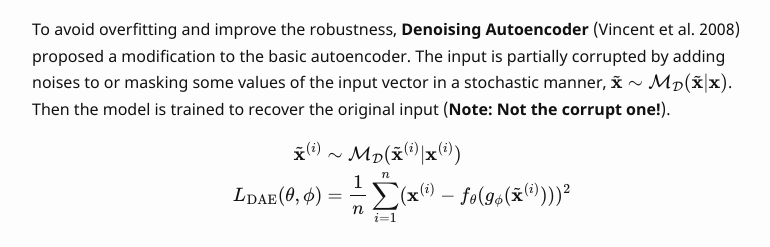
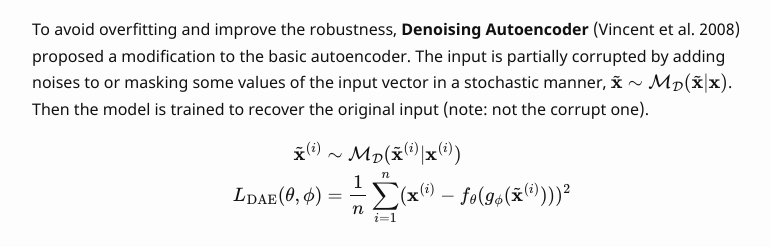
Before and after one commit to lilianweng/lil-log, a Jekyll site: the page built from _posts/2018-08-12-from-autoencoder-to-beta-vae.md, in a window 1280 px wide and 1400 px high, scrolled down 2630 px. Shown: the part 189-436 px from the top of the window, without its empty margins (238-1008 px from the left). Built offline with Jekyll 4.4.1, drawn with Linux system fonts in a browser that asks for light colours; formulas are drawn with MathJax 3; comment, search, counter and statistics services are not loaded; some of the changed text lies outside the part shown.

Commit message:
tone down

```diff
--- a/_posts/2018-08-12-from-autoencoder-to-beta-vae.md
+++ b/_posts/2018-08-12-from-autoencoder-to-beta-vae.md
@@ -74,7 +74,7 @@ $$
 
 Since the autoencoder learns the identity function, we are facing the risk of "overfitting" when there are more network parameters than the number of data points.
 
-To avoid overfitting and improve the robustness, **Denoising Autoencoder** (Vincent et al. 2008) proposed a modification to the basic autoencoder. The input is partially corrupted by adding noises to or masking some values of the input vector in a stochastic manner, $$\tilde{\mathbf{x}} \sim \mathcal{M}_\mathcal{D}(\tilde{\mathbf{x}} \vert \mathbf{x})$$. Then the model is trained to recover the original input (**Note: Not the corrupt one!**).
+To avoid overfitting and improve the robustness, **Denoising Autoencoder** (Vincent et al. 2008) proposed a modification to the basic autoencoder. The input is partially corrupted by adding noises to or masking some values of the input vector in a stochastic manner, $$\tilde{\mathbf{x}} \sim \mathcal{M}_\mathcal{D}(\tilde{\mathbf{x}} \vert \mathbf{x})$$. Then the model is trained to recover the original input (note: not the corrupt one).
 
 
 $$
```
Also changed, not shown: other parts of _posts/2018-08-12-from-autoencoder-to-beta-vae.md (+1 -1 lines).
